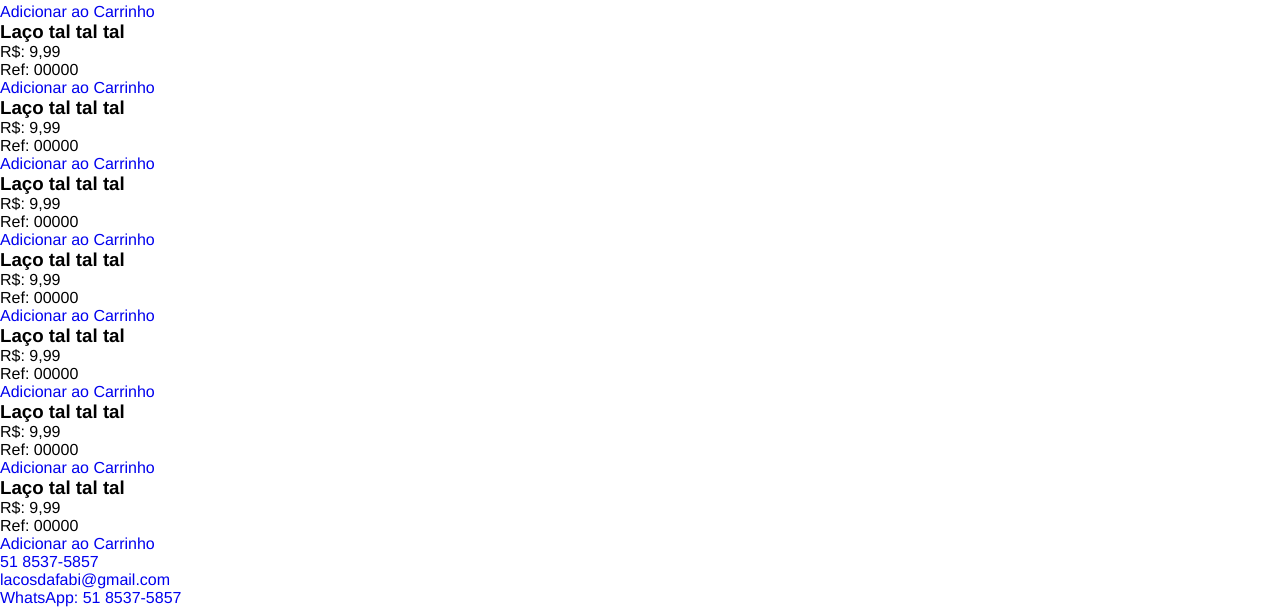
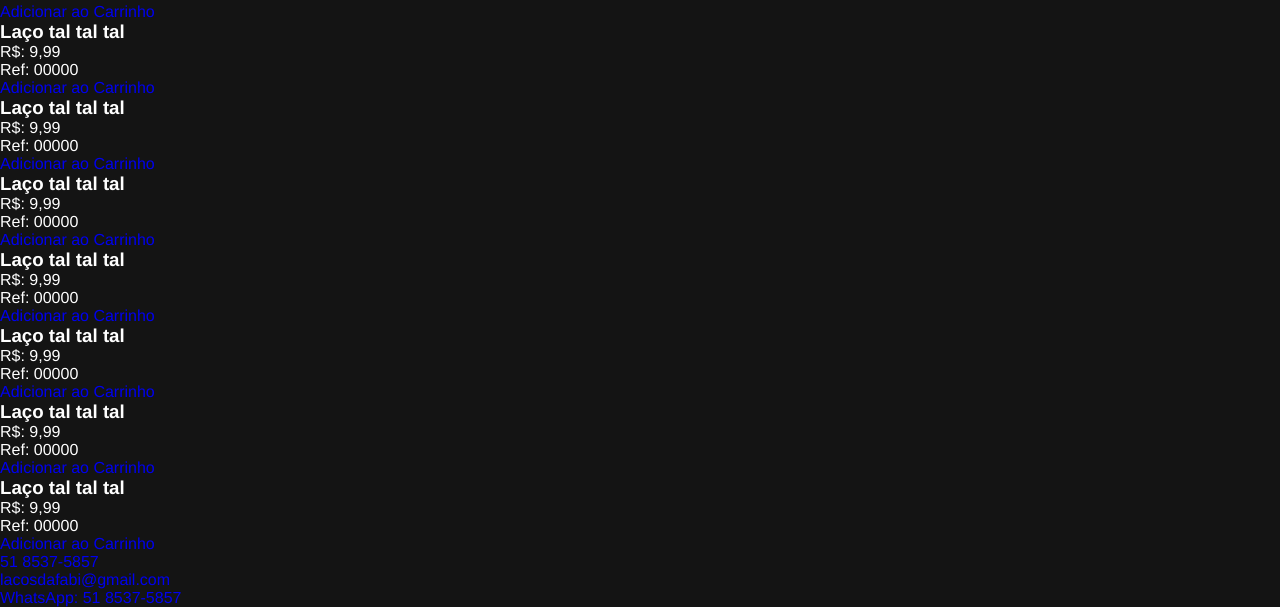
Before and after one commit to Schardoka/Laco-da-Fabi, a plain HTML site: page index.html in a window 1280 px wide. Shown: the part 258-865 px from the top of the page. Drawn offline with Linux system fonts and the light colour scheme; a web font is replaced by a local one.

Commit message:
Teste de cores de Background

```diff
--- a/styles.css
+++ b/styles.css
@@ -8,3 +8,8 @@
     box-sizing: border-box;
     text-align: none;
 }
+
+body {
+    color: #ffffff;
+    background-color:#141414;
+}
```
